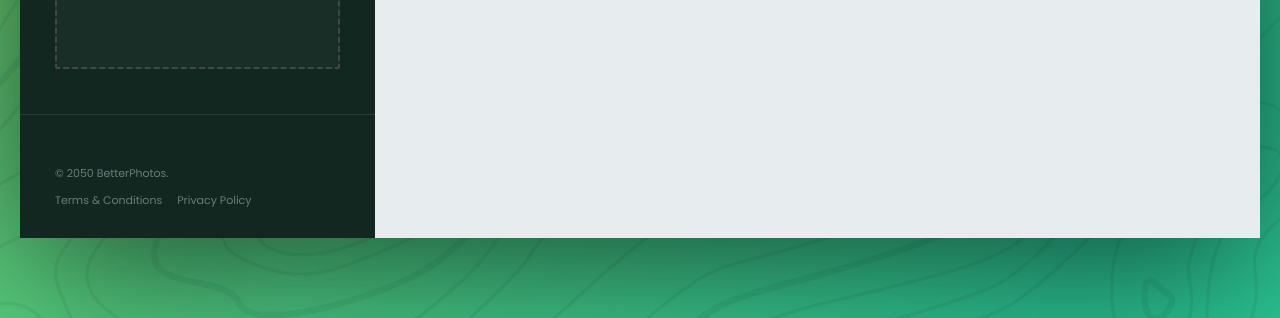
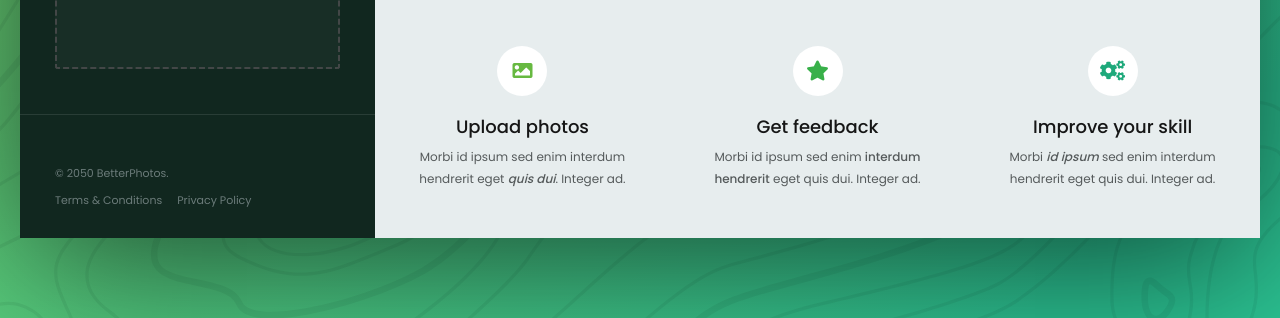
Before and after one commit to szvitek/betterphotos-grid, a website: page index.html in a window 1280 px wide. Shown: the part 872-1190 px from the top of the page. Drawn offline with Linux system fonts and the light colour scheme.

Commit message:
feat(Steps): Final part, solidifying various concepts, layout with flexbox

```diff
--- a/assets/sass/main.scss
+++ b/assets/sass/main.scss
@@ -471,4 +471,47 @@ a {
 
   grid-column: 2 / 3;
   grid-row: 3 / 4;
+
+  display: flex;
+  align-items: center;
 }
+
+.step {
+  text-align: center;
+  padding: 0 20px;
+
+  &__icon {
+    font-size: 20px;
+    height: 50px;
+    width: 50px;
+    border-radius: 50%;
+    background-color: #fff;
+    margin-bottom: 17px;
+    line-height: 50px;
+
+    &--1 {
+      color: #67b941;
+    }
+
+    &--2 {
+      color: #38b049;
+    }
+
+    &--3 {
+      color: #1ea97b;
+    }
+  }
+
+  &__text {
+    color: $color-grey-dark;
+    font-size: 12px;
+    line-height: 1.8;
+  }
+}
+
+.second-heading {
+  color: #161616;
+  font-size: 18px;
+  font-weight: 500;
+  margin-bottom: 6px;
+}
--- a/index.html
+++ b/index.html
@@ -203,7 +203,33 @@
           />
         </div>
       </section>
-      <section class="steps"></section>
+      <section class="steps">
+        <section class="step">
+          <i class="fas fa-image step__icon step__icon--1"></i>
+          <h2 class="second-heading">Upload photos</h2>
+          <p class="step__text">
+            Morbi id ipsum sed enim interdum hendrerit eget
+            <span class="u-bold u-italic">quis dui</span>. Integer ad.
+          </p>
+        </section>
+        <section class="step">
+          <i class="fas fa-star step__icon step__icon--2"></i>
+          <h2 class="second-heading">Get feedback</h2>
+          <p class="step__text">
+            Morbi id ipsum sed enim
+            <span class="u-bold">interdum hendrerit</span> eget quis dui.
+            Integer ad.
+          </p>
+        </section>
+        <section class="step">
+          <i class="fas fa-cogs step__icon step__icon--3"></i>
+          <h2 class="second-heading">Improve your skill</h2>
+          <p class="step__text">
+            Morbi <span class="u-bold u-italic">id ipsum</span> sed enim
+            interdum hendrerit eget quis dui. Integer ad.
+          </p>
+        </section>
+      </section>
     </div>
   </body>
 </html>
```
Also changed, not shown: assets/style.css.
